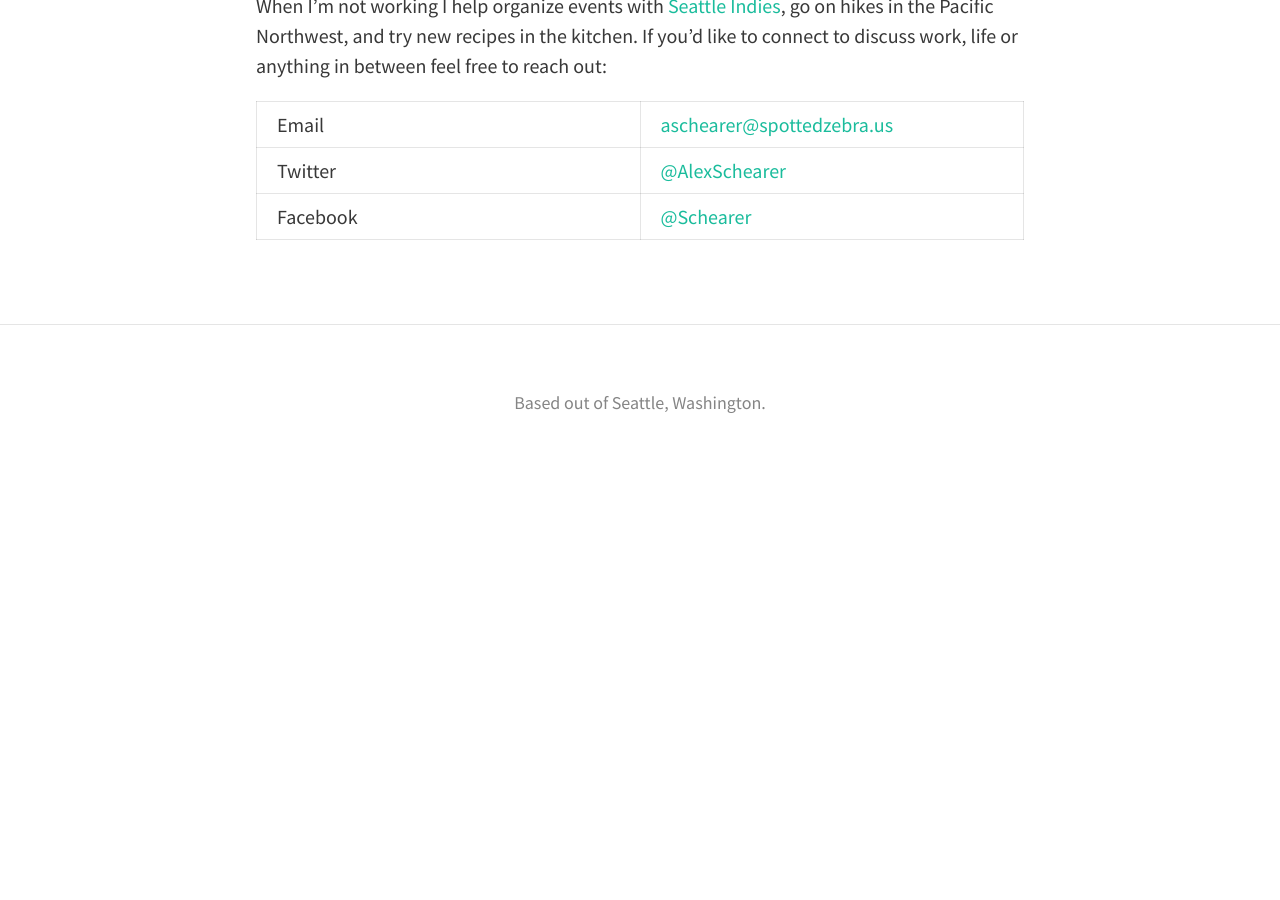
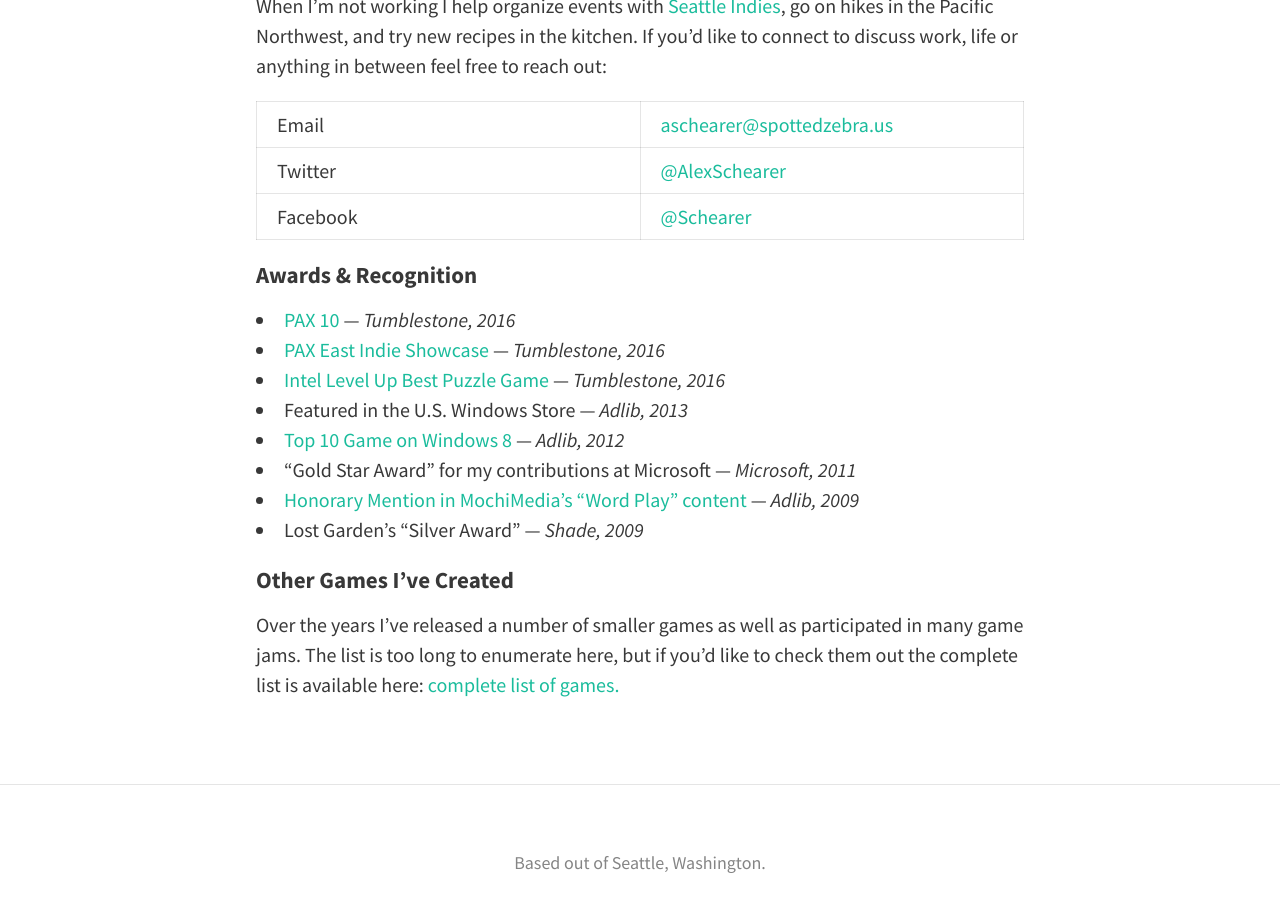
Before and after one commit to aschearer/spottedzebra.us, a Jekyll site: the page built from about/index.md, in a window 1280 px wide and 900 px high, scrolled down 1115 px. Built offline with Jekyll 4.4.1, drawn with Linux system fonts in a browser that asks for light colours; nearby versions of some CDN libraries; before the commit the page ends 1595 px from its top, so only the background shows below that.

Commit message:
Adding awards, other games to about

```diff
--- a/about/index.md
+++ b/about/index.md
@@ -34,3 +34,26 @@
 Email | <a href="mailto:{{site.theme_settings.email_address}}">{{site.theme_settings.email_address}}</a>
 Twitter | <a href="http://twitter.com/{{site.theme_settings.twitter}}">@AlexSchearer</a>
 Facebook | <a href="http://facebook.com/{{site.theme_settings.facebook}}">@Schearer</a>
+
+#### Awards & Recognition
+
+  * [PAX 10][3] — *Tumblestone, 2016*
+  * [PAX East Indie Showcase][4] — *Tumblestone, 2016*
+  * [Intel Level Up Best Puzzle Game][5] — *Tumblestone, 2016*
+  * Featured in the U.S. Windows Store — *Adlib, 2013*
+  * [Top 10 Game on Windows 8][2] — *Adlib, 2012*
+  * "Gold Star Award" for my contributions at Microsoft — *Microsoft, 2011*
+  * [Honorary Mention in MochiMedia's "Word Play" content][1] — *Adlib, 2009*
+  * Lost Garden's "Silver Award" — *Shade, 2009*
+
+#### Other Games I've Created
+Over the years I've released a number of smaller games as well as participated in many game jams.
+The list is too long to enumerate here, but if you'd like to check them out the complete list is
+available here: [complete list of games.][6]
+
+[1]: http://mochiland.com/articles/dictionary-com-word-play-winners
+[2]: http://operating-systems.wonderhowto.com/how-to/10-best-free-games-windows-8-app-store-right-now-0140507/
+[3]: https://www.penny-arcade.com/news/post/2015/07/23/pax-prime-pax-10
+[4]: http://www.giantbomb.com/pax-east-indie-showcase/3015-6700/
+[5]: https://software.intel.com/en-us/videos/intel-level-up-best-puzzle-game-tumblestone
+[6]: {{site.url}}/other-games
```
